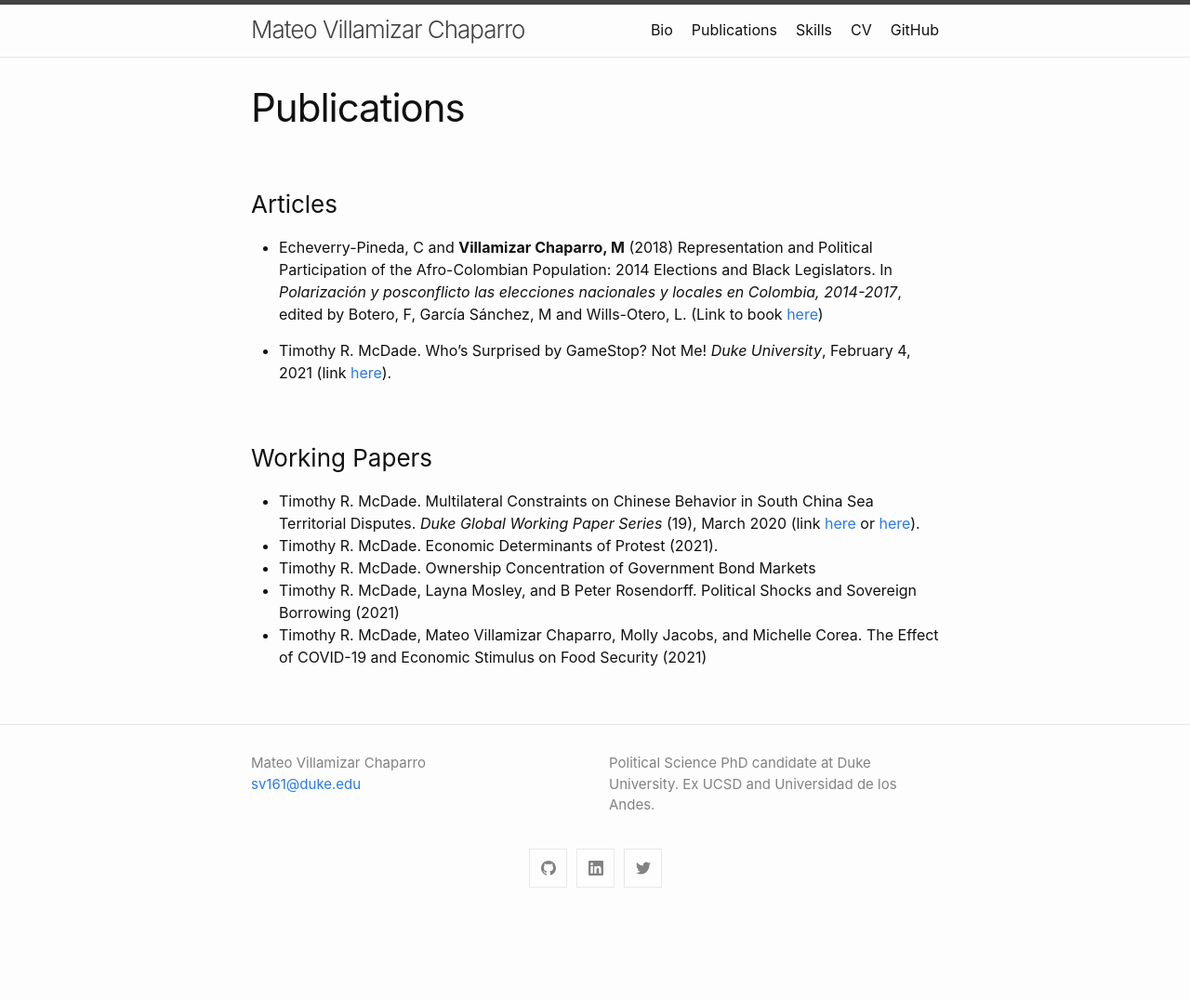
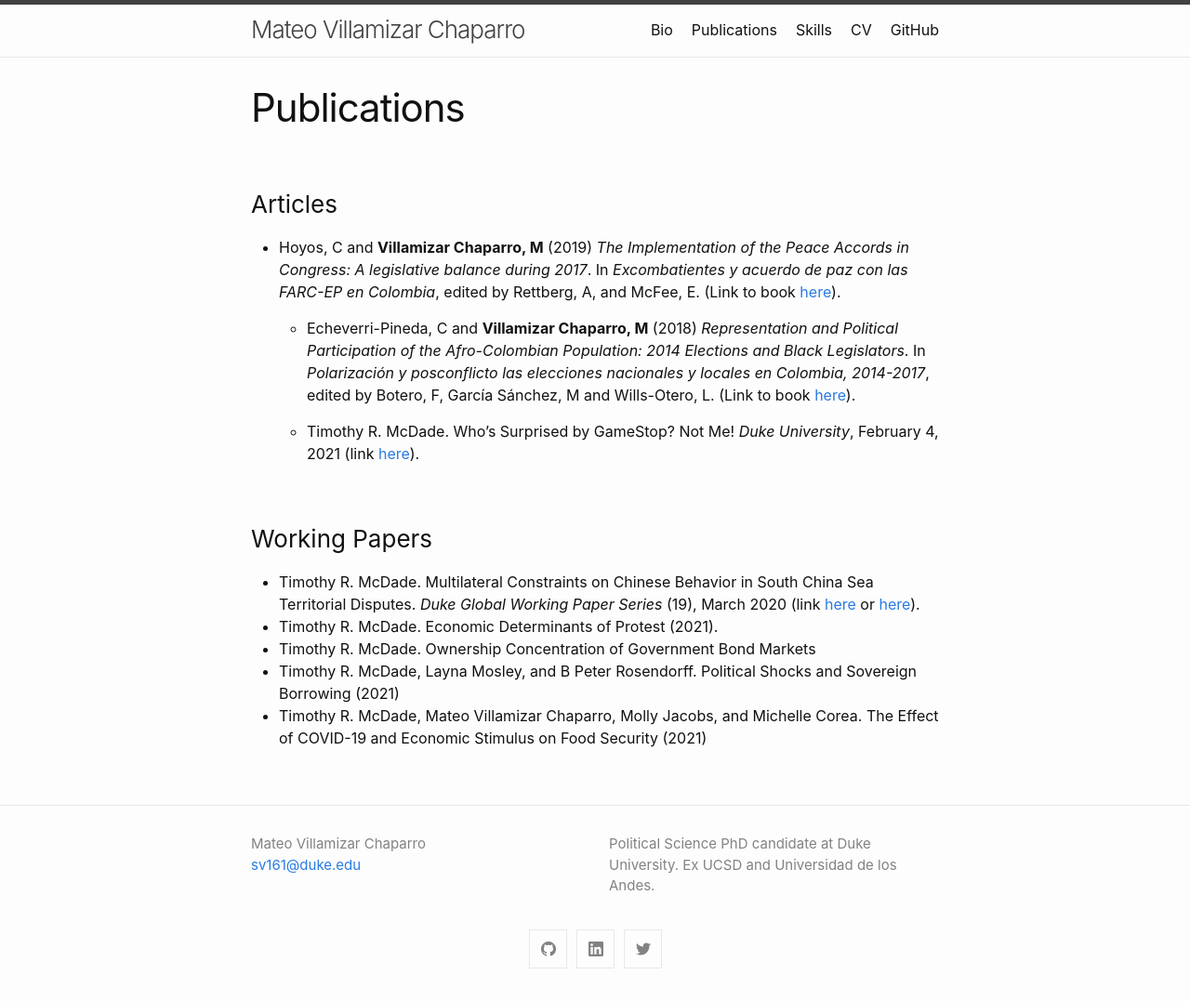
Before and after one commit to MateoVillamizarChaparro/MateoVillamizarChaparro.github.io, a Jekyll site: the page built from publications.md, in a window 1280 px wide. Shown: the whole page at 93% size. Built offline with Jekyll 4.4.1, drawn with Linux system fonts in a browser that asks for light colours; our own code applies the rules of GitHub Pages for plain Markdown files; before the commit the page ends 990 px from its top, so only the background shows below that.

Commit message:
Update publications.md

```diff
--- a/publications.md
+++ b/publications.md
@@ -4,7 +4,9 @@
 
 ### Articles
 
-  - Echeverry-Pineda, C and **Villamizar Chaparro, M** (2018) Representation and Political Participation of the Afro-Colombian Population: 2014 Elections and Black Legislators. In *Polarización y posconflicto las elecciones nacionales y locales en Colombia, 2014-2017*, edited by Botero, F, García Sánchez, M and Wills-Otero, L. (Link to book [here](https://uniandes.edu.co/es/publicaciones/libro-polarizacion-y-posconflicto-felipe-botero-miguel-garcia-sanchez-laura-wills-otero))
+- Hoyos, C and **Villamizar Chaparro, M** (2019) *The Implementation of the Peace Accords in Congress: A legislative balance during 2017*. In *Excombatientes y acuerdo de paz con las FARC-EP en Colombia*, edited by Rettberg, A, and McFee, E. (Link to book [here](https://uniandes.ipublishcentral.com/product/excombatientes-y-acuerdo-de-paz-con-las-farcep-en-colombia)).
+
+  - Echeverri-Pineda, C and **Villamizar Chaparro, M** (2018) *Representation and Political Participation of the Afro-Colombian Population: 2014 Elections and Black Legislators*. In *Polarización y posconflicto las elecciones nacionales y locales en Colombia, 2014-2017*, edited by Botero, F, García Sánchez, M and Wills-Otero, L. (Link to book [here](https://uniandes.edu.co/es/publicaciones/libro-polarizacion-y-posconflicto-felipe-botero-miguel-garcia-sanchez-laura-wills-otero)).
 
   - Timothy R. McDade. Who's Surprised by GameStop? Not Me! *Duke University*, February 4, 2021 (link [here](https://medium.com/dukeuniversity/whos-surprised-by-gamestop-not-me-741bbc1d92cf)).
 
```
